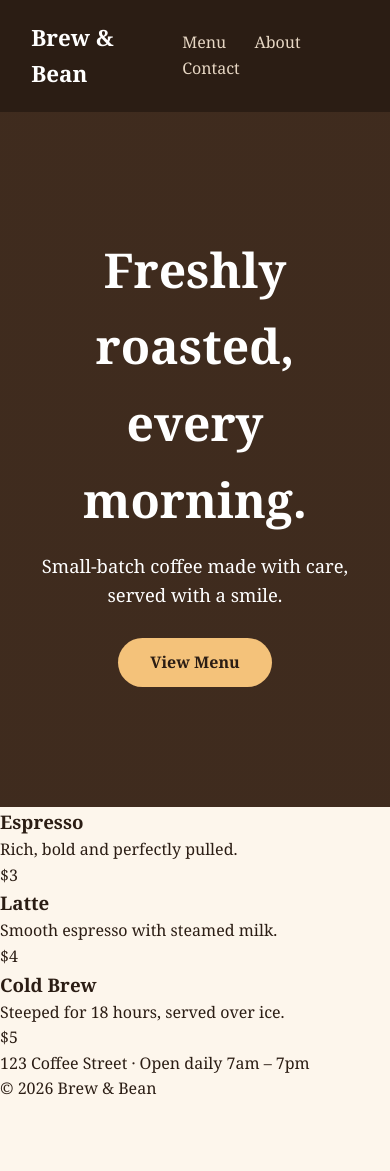
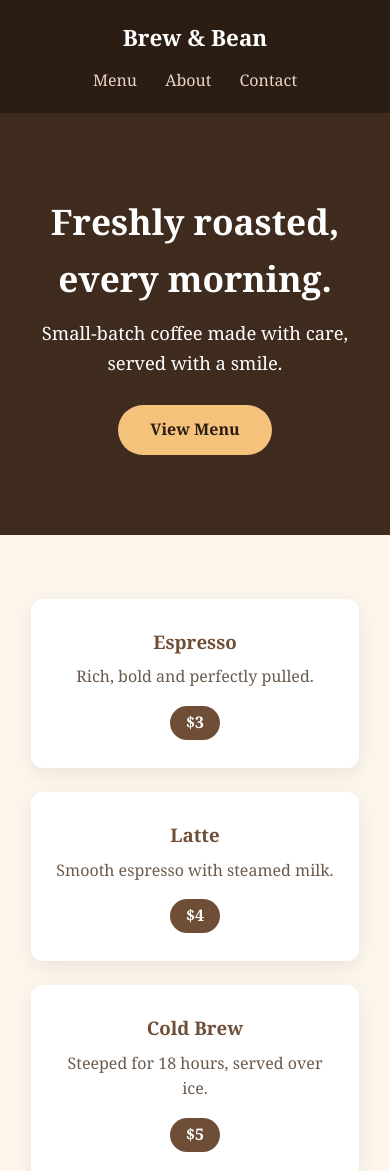
Before and after one commit to niraj5511/landing_page, a plain HTML site: page index.html in a window 390 px wide. Shown: the top 1171 px of the page. Before the commit the page ends 1102 px from the top, so only its background shows below. Drawn offline with Linux system fonts and the light colour scheme.

Commit message:
add final styles

```diff
--- a/style.css
+++ b/style.css
@@ -66,3 +66,115 @@ a {
   background: #f4c27a;
   border-radius: 999px;
 }
+.features {
+  display: grid;
+  grid-template-columns: repeat(3, 1fr);
+  gap: 24px;
+  padding: 64px 8%;
+}
+
+.feature {
+  padding: 28px 24px;
+  text-align: center;
+  background: #fff;
+  border-radius: 12px;
+  box-shadow: 0 6px 20px rgba(43, 29, 20, 0.08);
+}
+
+.feature h3 {
+  margin-bottom: 8px;
+  color: var(--brown);
+}
+
+.feature p {
+  margin-bottom: 16px;
+  color: #6b5b4e;
+}
+
+.price {
+  display: inline-block;
+  padding: 4px 16px;
+  font-weight: bold;
+  color: #fff;
+  background: var(--brown);
+  border-radius: 999px;
+}
+
+.footer {
+  padding: 32px 8%;
+  text-align: center;
+  font-size: 0.9rem;
+  color: #e7d7c4;
+  background: var(--dark);
+}
+html {
+  scroll-behavior: smooth;
+}
+
+.navbar nav a {
+  transition: color 0.2s;
+}
+
+.navbar nav a:hover {
+  color: #f4c27a;
+}
+
+.cta {
+  transition: transform 0.2s, background 0.2s;
+}
+
+.cta:hover {
+  background: #ffd699;
+  transform: translateY(-3px);
+}
+
+.feature {
+  transition: transform 0.25s, box-shadow 0.25s;
+}
+
+.feature:hover {
+  transform: translateY(-8px);
+  box-shadow: 0 14px 30px rgba(43, 29, 20, 0.18);
+}
+
+@media (prefers-color-scheme: dark) {
+  body {
+    background: #1a120c;
+    color: #f3e9dc;
+  }
+
+  .feature {
+    background: #2b1d14;
+  }
+
+  .feature p {
+    color: #bfae9c;
+  }
+
+  .feature h3 {
+    color: #f4c27a;
+  }
+}
+
+@media (max-width: 800px) {
+  .features {
+    grid-template-columns: 1fr;
+  }
+
+  .hero {
+    padding: 80px 8%;
+  }
+
+  .hero h1 {
+    font-size: 2.2rem;
+  }
+
+  .navbar {
+    flex-direction: column;
+    gap: 12px;
+  }
+
+  .navbar nav a {
+    margin: 0 12px;
+  }
+}
```
